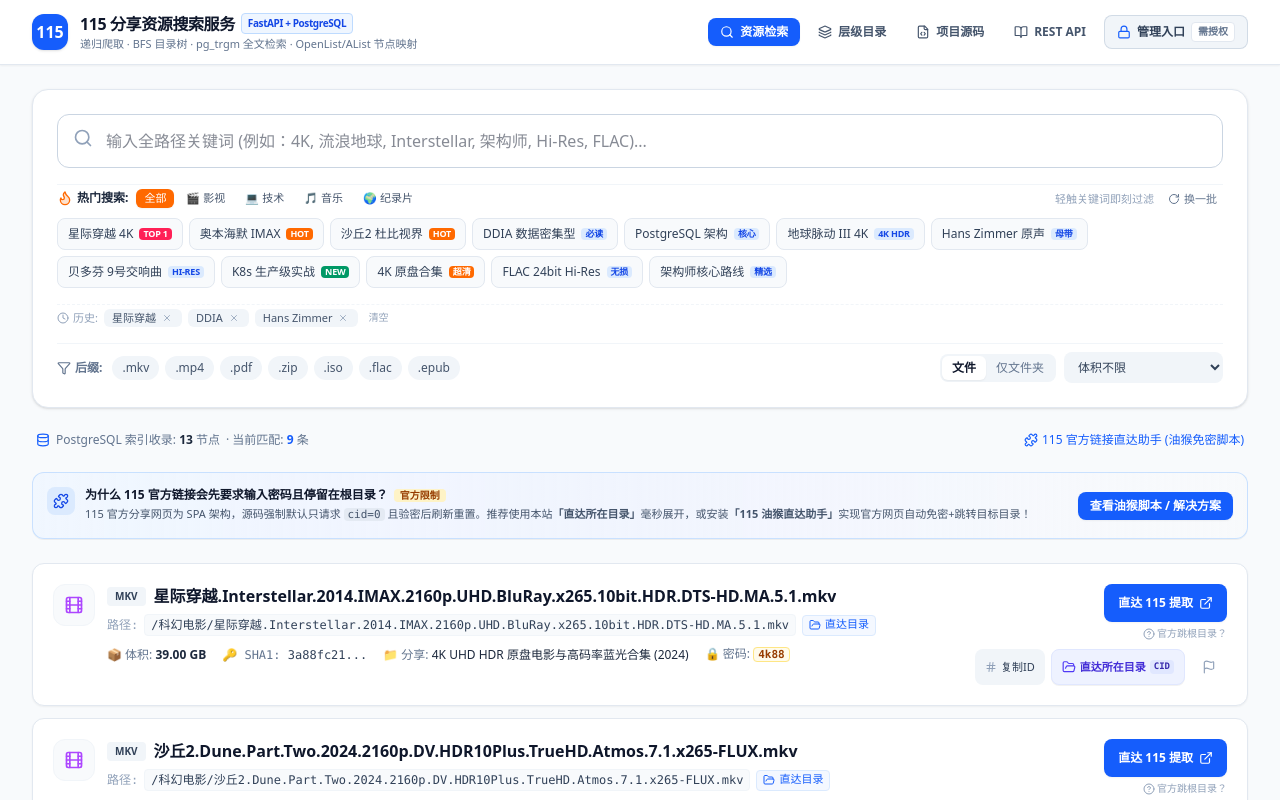
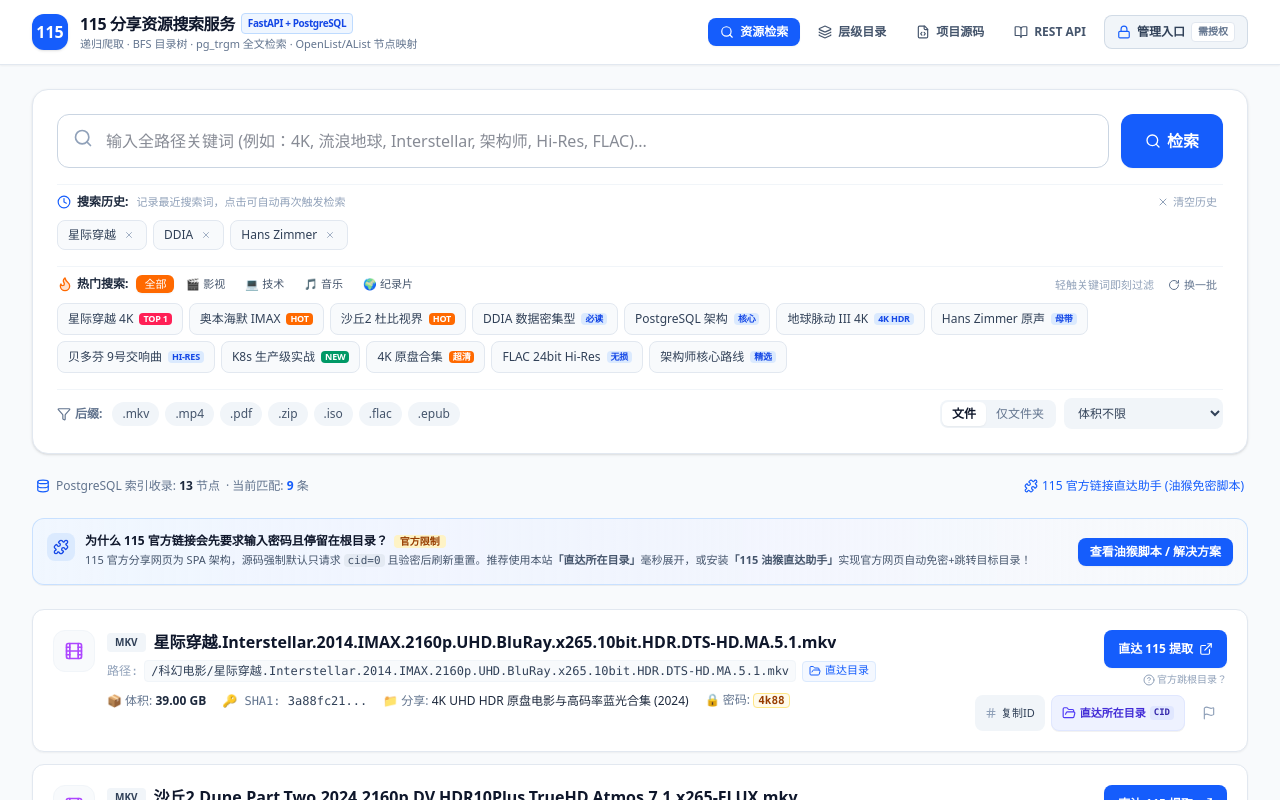
Before and after one commit to minyoad/115Share_Searcher, a React (Vite) app: page / in a window 1280 px wide. Shown: the top 800 px of the page. Built offline with nearby package versions, Linux system fonts and the light colour scheme.

Commit message:
feat: add search history and optimize CID helper
- Add search history UI to search page with persistence
- Update 115 CID helper to operate in silent mode when CID is absent
- Increase recent search history capacity to 10 items

```diff
--- a/app/static/index.html
+++ b/app/static/index.html
@@ -143,6 +143,54 @@
               <span v-if="loading">搜索中...</span>
               <span v-else>立即检索</span>
             </button>
+          </div>
+
+          <!-- Search History Area (搜索历史区域 - 位于搜索框正下方) -->
+          <div class="pt-2 border-t border-slate-100 space-y-1.5">
+            <div class="flex items-center justify-between text-xs">
+              <span class="font-bold text-slate-700 flex items-center gap-1.5">
+                <span class="text-blue-500 font-bold">⏱️</span> 搜索历史:
+                <span class="text-[11px] font-normal text-slate-400">点击历史关键词自动再次检索</span>
+              </span>
+              <button
+                v-if="searchHistory.length > 0"
+                type="button"
+                @click="clearSearchHistory"
+                class="text-[11px] text-slate-400 hover:text-rose-600 transition px-1.5 py-0.5 rounded hover:bg-rose-50"
+                title="清空所有搜索历史"
+              >
+                清空历史
+              </button>
+            </div>
+
+            <div v-if="searchHistory.length > 0" class="flex items-center gap-1.5 overflow-x-auto pb-1 text-nowrap scrollbar-none">
+              <div
+                v-for="kw in searchHistory"
+                :key="kw"
+                :class="query.keyword.toLowerCase() === kw.toLowerCase() ? 'bg-blue-50 border-blue-400 text-blue-800 font-bold ring-1 ring-blue-300' : 'bg-slate-50 hover:bg-blue-50/50 border-slate-200 text-slate-700'"
+                class="inline-flex items-center gap-1.5 px-2.5 py-1 rounded-lg border text-xs transition shrink-0"
+              >
+                <button
+                  type="button"
+                  @click="selectHistorySearch(kw)"
+                  class="hover:text-blue-700 font-medium"
+                  :title="'点击再次检索: ' + kw"
+                >
+                  {{ kw }}
+                </button>
+                <button
+                  type="button"
+                  @click.stop="removeSearchHistory(kw)"
+                  class="text-slate-400 hover:text-rose-500 hover:bg-slate-200/70 p-0.5 rounded-full transition text-[10px]"
+                  title="删除此条记录"
+                >
+                  ✕
+                </button>
+              </div>
+            </div>
+            <p v-else class="text-[11px] text-slate-400 py-0.5">
+              暂无搜索历史，输入关键词回车或点击「立即检索」后将自动记录
+            </p>
           </div>
 
           <!-- Popular / Hot Searches (热门搜索快速填入) -->
@@ -1868,6 +1916,45 @@
         const query = ref({ keyword: '', extension: '' });
         const quickExts = ['mkv', 'mp4', 'pdf', 'zip', 'iso', 'flac', 'epub'];
 
+        // Search History State (搜索历史)
+        const searchHistory = ref((() => {
+          try {
+            const stored = localStorage.getItem('115_search_history');
+            return stored ? JSON.parse(stored) : ['星际穿越', 'DDIA', 'Hans Zimmer'];
+          } catch {
+            return ['星际穿越', 'DDIA', 'Hans Zimmer'];
+          }
+        })());
+
+        const addSearchHistory = (kw) => {
+          if (!kw || !kw.trim()) return;
+          const trimmed = kw.trim();
+          searchHistory.value = [trimmed, ...searchHistory.value.filter(s => s.toLowerCase() !== trimmed.toLowerCase())].slice(0, 10);
+          try {
+            localStorage.setItem('115_search_history', JSON.stringify(searchHistory.value));
+          } catch (e) {}
+        };
+
+        const removeSearchHistory = (kw) => {
+          searchHistory.value = searchHistory.value.filter(s => s !== kw);
+          try {
+            localStorage.setItem('115_search_history', JSON.stringify(searchHistory.value));
+          } catch (e) {}
+        };
+
+        const clearSearchHistory = () => {
+          searchHistory.value = [];
+          try {
+            localStorage.removeItem('115_search_history');
+          } catch (e) {}
+        };
+
+        const selectHistorySearch = (kw) => {
+          query.value.keyword = kw;
+          addSearchHistory(kw);
+          doSearch(1);
+        };
+
         const hotSearches = ref([
           { keyword: '星际穿越', label: '星际穿越 4K', badge: 'TOP 1', badgeClass: 'bg-rose-500 text-white' },
           { keyword: '奥本海默', label: '奥本海默 IMAX', badge: 'HOT', badgeClass: 'bg-orange-500 text-white' },
@@ -1881,6 +1968,7 @@
 
         const selectHotSearch = (kw) => {
           query.value.keyword = kw;
+          addSearchHistory(kw);
           doSearch(1);
         };
 
@@ -1931,8 +2019,8 @@
         const userscriptCodeText = ref(`// ==UserScript==
 // @name         115 分享链接 CID 直达 & 自动免密助手 (增强版)
 // @namespace    https://115.com/
-// @version      1.2.0
-// @description  自动解析 115 分享链接中的提取码并秒级自动免密提交；自动将根目录请求重定向至目标 CID 子目录，告别从根目录逐层手动翻找！
+// @version      1.2.1
+// @description  自动解析 115 分享链接中的提取码并秒级自动免密提交；自动将根目录请求重定向至目标 CID 子目录。当 URL 无 CID 参数时保持纯净普通浏览，不显示任何注入提示框。
 // @author       115 Search Service
 // @match        *://115.com/s/*
 // @match        *://*.115.com/s/*
@@ -1970,12 +2058,14 @@
   }
 
   const { pwd, targetCid } = parseParams();
+  // 当 URL 明确包含有效 CID 时才激活 CID 重定向；无 CID 时为普通 115 浏览，不注入任何提示框
+  const hasTargetCid = Boolean(targetCid && targetCid !== '0');
   let autoSubmitted = false;
 
   function rewriteUrl(url) {
     if (typeof url !== 'string' || !url.includes('/share/snap')) return url;
     let newUrl = url;
-    if (targetCid && targetCid !== '0') {
+    if (hasTargetCid) {
       if (newUrl.includes('cid=0')) {
         newUrl = newUrl.replace(/([?&]cid=)0(?=[&]|$)/, \`$1\${targetCid}\`);
       } else if (!newUrl.includes('cid=')) {
@@ -1997,7 +2087,7 @@
     try {
       if (typeof body === 'string') {
         let modified = body;
-        if (targetCid && targetCid !== '0' && modified.includes('cid=0')) {
+        if (hasTargetCid && modified.includes('cid=0')) {
           modified = modified.replace(/([&?]cid=)0(?=[&]|$)/, \`$1\${targetCid}\`);
         }
         if (pwd && (modified.includes('receive_code=&') || modified.endsWith('receive_code='))) {
@@ -2008,7 +2098,7 @@
         return modified;
       }
       if (body instanceof URLSearchParams || body instanceof FormData) {
-        if (targetCid && targetCid !== '0') body.set('cid', targetCid);
+        if (hasTargetCid) body.set('cid', targetCid);
         if (pwd) body.set('receive_code', pwd);
         return body;
       }
@@ -2399,6 +2489,7 @@
 
         const doSearch = async (targetPage = 1) => {
           if (!query.value.keyword.trim()) return;
+          addSearchHistory(query.value.keyword.trim());
           loading.value = true;
           page.value = targetPage;
 
@@ -2914,6 +3005,11 @@
           goUpOneLevel,
           switchToTree,
           doSearch,
+          searchHistory,
+          addSearchHistory,
+          removeSearchHistory,
+          clearSearchHistory,
+          selectHistorySearch,
           toggleExt,
           copyText,
           formatDateTime,
--- a/src/components/SearchEngineView.tsx
+++ b/src/components/SearchEngineView.tsx
@@ -129,11 +129,11 @@
     return filtered;
   }, [selectedHotCat, shuffleOffset]);
 
-  const handleSelectKeyword = (kw: string) => {
-    setKeyword(kw);
-    // Add to recent searches (deduplicated, max 6 items)
+  const addRecentSearch = (kw: string) => {
+    const trimmed = kw.trim();
+    if (!trimmed) return;
     setRecentSearches(prev => {
-      const updated = [kw, ...prev.filter(s => s.toLowerCase() !== kw.toLowerCase())].slice(0, 6);
+      const updated = [trimmed, ...prev.filter(s => s.toLowerCase() !== trimmed.toLowerCase())].slice(0, 10);
       try {
         localStorage.setItem('115_recent_searches', JSON.stringify(updated));
       } catch {
@@ -141,6 +141,23 @@
       }
       return updated;
     });
+  };
+
+  const handleSelectKeyword = (kw: string) => {
+    setKeyword(kw);
+    addRecentSearch(kw);
+  };
+
+  const handleHistoryClick = (kw: string) => {
+    setKeyword(kw);
+    addRecentSearch(kw);
+  };
+
+  const handleSearchSubmit = (e?: React.FormEvent) => {
+    if (e) e.preventDefault();
+    if (keyword.trim()) {
+      addRecentSearch(keyword.trim());
+    }
   };
 
   const handleRemoveRecent = (kw: string, e: React.MouseEvent) => {
@@ -219,7 +236,9 @@
     <div className="space-y-4 sm:space-y-6">
       {/* Search Header Hero Bar */}
       <div className="bg-white rounded-2xl p-4 sm:p-6 border border-slate-200 shadow-xs sm:shadow-sm space-y-3 sm:space-y-4">
-        <div className="relative">
+        {/* Search Input Bar with Submit Button */}
+        <form onSubmit={handleSearchSubmit} className="flex gap-2 sm:gap-3">
+          <div className="relative flex-1">
             <Search className="absolute left-3.5 sm:left-4 top-3.5 w-5 h-5 text-slate-400" />
             <input
               id="search-input"
@@ -231,6 +250,7 @@
             />
             {keyword && (
               <button
+                type="button"
                 onClick={() => setKeyword('')}
                 className="absolute right-3.5 top-3 text-slate-400 hover:text-slate-600 px-2 py-1 text-xs font-medium bg-slate-100 rounded-md transition"
               >
@@ -238,9 +258,82 @@
               </button>
             )}
           </div>
+          <button
+            type="submit"
+            className="px-5 sm:px-6 py-3 bg-blue-600 hover:bg-blue-700 active:bg-blue-800 text-white font-semibold rounded-xl text-sm sm:text-base transition shadow-xs flex items-center justify-center gap-1.5 shrink-0 min-h-[46px]"
+          >
+            <Search className="w-4 h-4" />
+            <span>检索</span>
+          </button>
+        </form>
+
+        {/* Search History Area (搜索历史区域 - 位于搜索框正下方) */}
+        <div className="pt-2 border-t border-slate-100 space-y-2">
+          <div className="flex items-center justify-between text-xs">
+            <div className="flex items-center gap-2">
+              <span className="font-bold text-slate-800 flex items-center gap-1.5">
+                <Clock className="w-3.5 h-3.5 text-blue-600 shrink-0" />
+                搜索历史:
+              </span>
+              <span className="text-[11px] text-slate-400 hidden sm:inline">
+                记录最近搜索词，点击可自动再次触发检索
+              </span>
+            </div>
+            {recentSearches.length > 0 && (
+              <button
+                type="button"
+                onClick={handleClearRecent}
+                className="text-[11px] text-slate-400 hover:text-rose-600 flex items-center gap-1 transition px-1.5 py-0.5 rounded hover:bg-rose-50 font-medium"
+                title="清空所有搜索历史"
+              >
+                <X className="w-3 h-3" />
+                <span>清空历史</span>
+              </button>
+            )}
+          </div>
+
+          {recentSearches.length > 0 ? (
+            <div className="flex items-center gap-1.5 overflow-x-auto pb-1 sm:pb-0 sm:flex-wrap scrollbar-none text-nowrap">
+              {recentSearches.map((kw, i) => {
+                const isActive = keyword.trim().toLowerCase() === kw.toLowerCase();
+                return (
+                  <div
+                    key={`${kw}-${i}`}
+                    className={`group inline-flex items-center gap-1.5 px-2.5 py-1 rounded-lg text-xs transition border shrink-0 min-h-[30px] ${
+                      isActive
+                        ? 'bg-blue-50 border-blue-400 text-blue-800 font-semibold ring-1 ring-blue-300/70 shadow-2xs'
+                        : 'bg-slate-50 hover:bg-blue-50/60 border-slate-200 hover:border-blue-200 text-slate-700'
+                    }`}
+                  >
+                    <button
+                      type="button"
+                      onClick={() => handleHistoryClick(kw)}
+                      className="hover:text-blue-700 font-medium flex items-center gap-1 text-left"
+                      title={`点击再次检索: ${kw}`}
+                    >
+                      <span>{kw}</span>
+                    </button>
+                    <button
+                      type="button"
+                      onClick={(e) => handleRemoveRecent(kw, e)}
+                      className="text-slate-400 hover:text-rose-500 hover:bg-slate-200/80 p-0.5 rounded-full transition"
+                      title="删除此条记录"
+                    >
+                      <X className="w-2.5 h-2.5" />
+                    </button>
+                  </div>
+                );
+              })}
+            </div>
+          ) : (
+            <p className="text-[11px] text-slate-400 py-0.5">
+              暂无搜索历史，输入关键词按回车或点击「检索」后将自动记录
+            </p>
+          )}
+        </div>
 
         {/* Popular / Hot Searches (热门搜索快速填入) */}
-        <div className="space-y-2 pt-1 border-t border-slate-100">
+        <div className="space-y-2 pt-2 border-t border-slate-100">
           <div className="flex flex-col sm:flex-row sm:items-center justify-between gap-2 text-xs">
             <div className="flex items-center gap-2 overflow-x-auto text-nowrap scrollbar-none pb-0.5">
               <span className="font-bold text-slate-800 flex items-center gap-1 shrink-0">
@@ -315,45 +408,6 @@
             })}
           </div>
         </div>
-
-        {/* Recent Search History if any */}
-        {recentSearches.length > 0 && (
-          <div className="flex items-center gap-1.5 overflow-x-auto text-xs text-slate-500 pt-1 border-t border-dashed border-slate-100 scrollbar-none">
-            <span className="flex items-center gap-1 shrink-0 text-slate-400 text-[11px] font-medium">
-              <Clock className="w-3 h-3 text-slate-400" />
-              <span>历史:</span>
-            </span>
-            {recentSearches.map((kw, i) => (
-              <span
-                key={i}
-                className="inline-flex items-center gap-1 bg-slate-100 hover:bg-slate-200 text-slate-600 px-2 py-0.5 rounded-md text-[11px] shrink-0 transition"
-              >
-                <button
-                  type="button"
-                  onClick={() => handleSelectKeyword(kw)}
-                  className="hover:text-blue-600 font-medium"
-                >
-                  {kw}
-                </button>
-                <button
-                  type="button"
-                  onClick={(e) => handleRemoveRecent(kw, e)}
-                  className="hover:text-rose-500 text-slate-400 p-0.5 rounded"
-                  title="删除此条记录"
-                >
-                  <X className="w-2.5 h-2.5" />
-                </button>
-              </span>
-            ))}
-            <button
-              type="button"
-              onClick={handleClearRecent}
-              className="text-[10px] text-slate-400 hover:text-rose-500 shrink-0 ml-1 transition"
-            >
-              清空
-            </button>
-          </div>
-        )}
 
         {/* Filters Controls Row */}
         <div className="flex flex-col sm:flex-row sm:items-center justify-between gap-3 pt-2 text-xs border-t border-slate-100">
```
Also changed, not shown: app/static/115-cid-helper.user.js (+27 -14 lines), public/115-cid-helper.user.js (+27 -14 lines), src/components/CidHelperModal.tsx (+7 -5 lines). Lines whose indentation alone changed are shown as unchanged.
